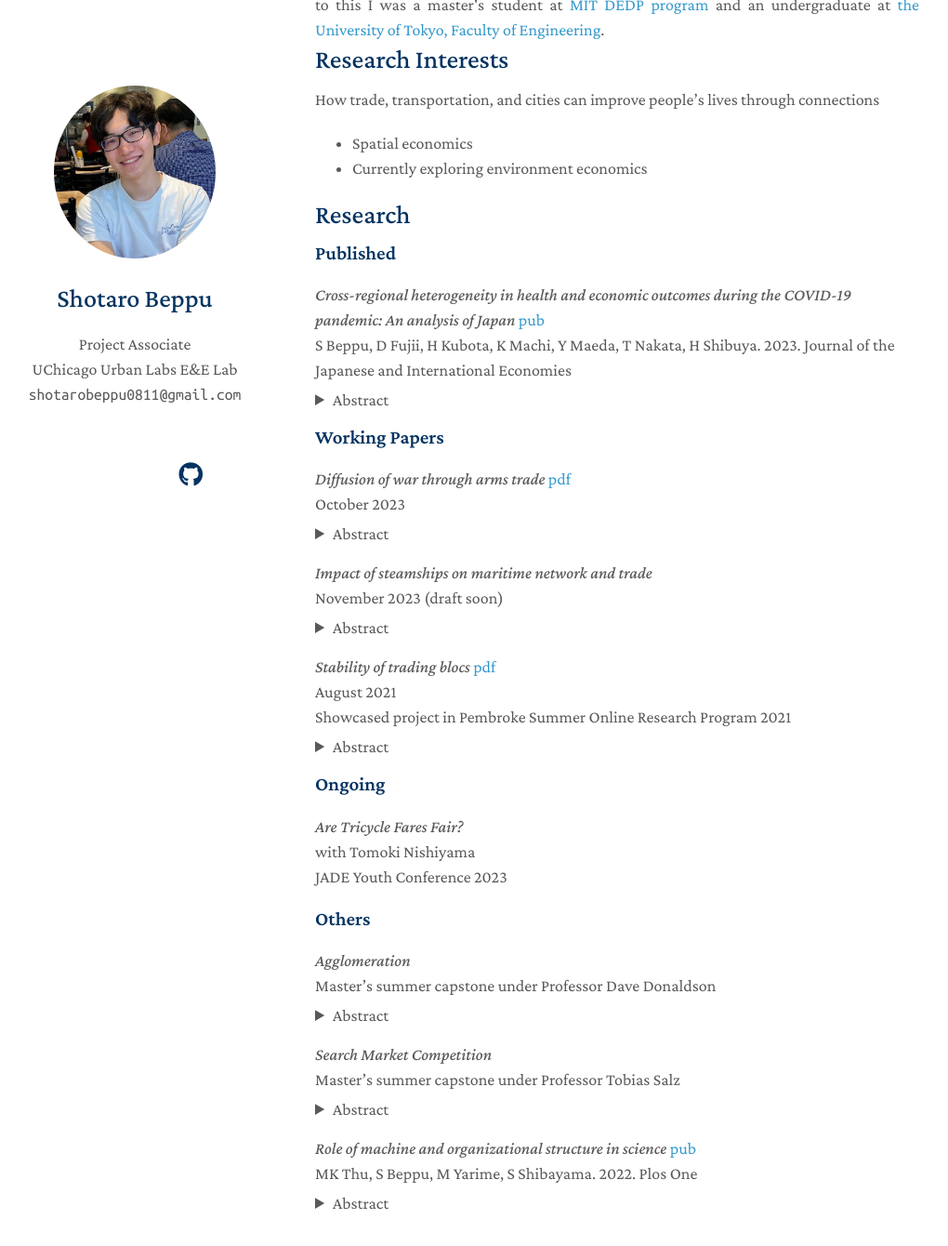
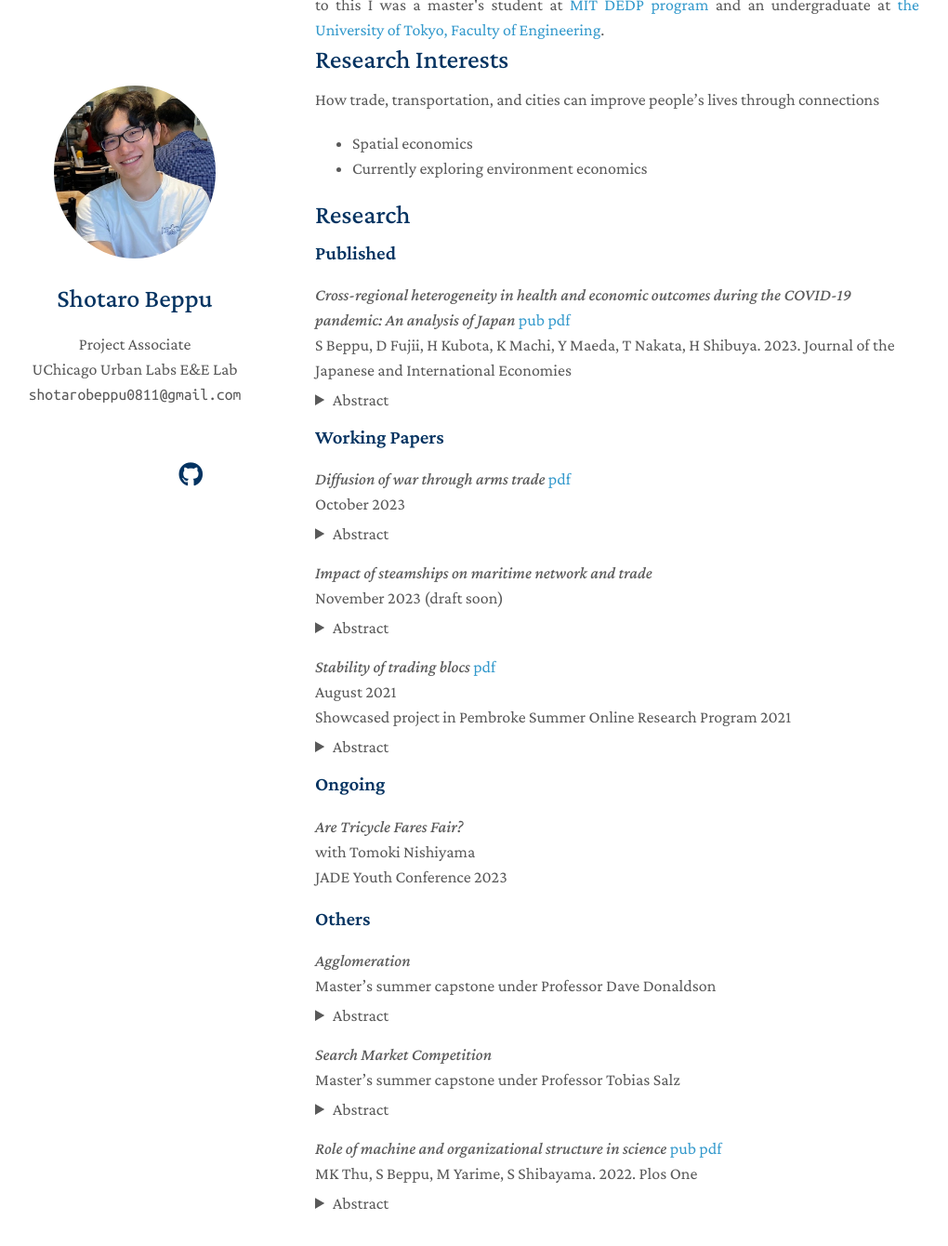
Before and after one commit to ShotaroBeppu/ShotaroBeppu.github.io, a Jekyll site: the page built from index.md, in a window 1280 px wide and 1400 px high, scrolled down 154 px. Shown: the top 1340 px of the window at 93% size, without its empty margins (131-1151 px from the left). Built offline with Jekyll 4.4.1, drawn with Linux system fonts in a browser that asks for light colours; nearby versions of some CDN libraries; a style sheet for code colours, icons or effects is not loaded.

Commit message:
add pdf to published

```diff
--- a/_includes/publications.md
+++ b/_includes/publications.md
@@ -2,7 +2,7 @@
 
 ### Published
 
-*Cross-regional heterogeneity in health and economic outcomes during the COVID-19 pandemic: An analysis of Japan* [pub](https://www.sciencedirect.com/science/article/abs/pii/S0889158323000308)<br>
+*Cross-regional heterogeneity in health and economic outcomes during the COVID-19 pandemic: An analysis of Japan* [pub](https://www.sciencedirect.com/science/article/abs/pii/S0889158323000308) [pdf](../assets/files/paper/covid_vsl.pdf)<br>
 S Beppu, D Fujii, H Kubota, K Machi, Y Maeda, T Nakata, H Shibuya. 2023. Journal of the Japanese and International Economies
 
 <details style="margin-bottom: 15px; margin-top: -15px">
@@ -73,7 +73,7 @@ Using a pilot RCT study which made a portion of users switch their default searc
 </div>
 </details>
 
-*Role of machine and organizational structure in science* [pub](https://journals.plos.org/plosone/article?id=10.1371/journal.pone.0272280) <br>
+*Role of machine and organizational structure in science* [pub](https://journals.plos.org/plosone/article?id=10.1371/journal.pone.0272280) [pdf](../assets/files/paper/ml_team.pdf)<br>
 MK Thu, S Beppu, M Yarime, S Shibayama. 2022. Plos One
 
 <details style="margin-bottom: 15px; margin-top: -15px">
```
Also changed, not shown: 2 other files.
